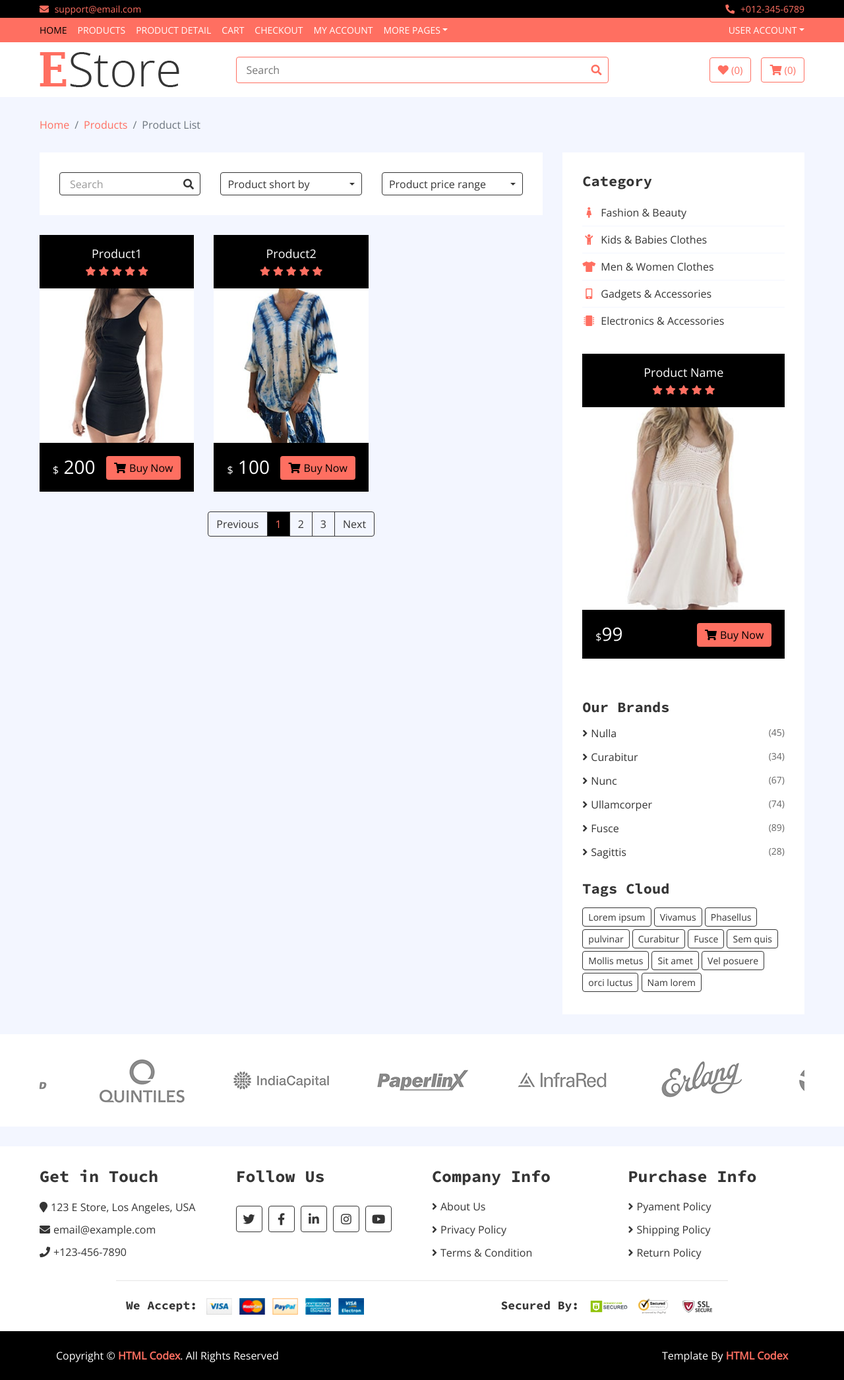
After one commit to kripaz777/djangoecomm, a Django app: template templates/search.html in a window 1280 px wide. The commit adds this page. Shown: the whole page at 66% size. Run offline with Django 4.2, Linux system fonts and the light colour scheme; the template is opened without the code that fills it: values that come from a table or form of the project are taken from there, others are empty; data comes from the database, SQL or seed files in the repository; some libraries are stand-ins or nearby versions.

Commit message:
search and review

```diff
--- a/home/urls.py
+++ b/home/urls.py
@@ -6,4 +6,5 @@ urlpatterns = [
     path('category/<slug>', CategoryView.as_view(), name='category'),
     path('product_details/<slug>', ProductDetailView.as_view(), name='product_details'),
     path('product_review', product_review, name='product_review'),
+    path('search_product', SearchProduct.as_view(), name='search_product'),
 ]
--- /dev/null
+++ b/templates/search.html
@@ -0,0 +1,278 @@
+{% extends 'base.html' %}
+{% load static %}
+{% block content %}
+        <!-- Breadcrumb Start -->
+        <div class="breadcrumb-wrap">
+            <div class="container-fluid">
+                <ul class="breadcrumb">
+                    <li class="breadcrumb-item"><a href="#">Home</a></li>
+                    <li class="breadcrumb-item"><a href="#">Products</a></li>
+                    <li class="breadcrumb-item active">Product List</li>
+                </ul>
+            </div>
+        </div>
+        <!-- Breadcrumb End -->
+
+        <!-- Product List Start -->
+        <div class="product-view">
+            <div class="container-fluid">
+                <div class="row">
+                    <div class="col-lg-8">
+                        <div class="row">
+                            <div class="col-md-12">
+                                <div class="product-view-top">
+                                    <div class="row">
+                                        <div class="col-md-4">
+                                            <div class="product-search">
+                                                <input type="email" value="Search">
+                                                <button><i class="fa fa-search"></i></button>
+                                            </div>
+                                        </div>
+                                        <div class="col-md-4">
+                                            <div class="product-short">
+                                                <div class="dropdown">
+                                                    <div class="dropdown-toggle" data-toggle="dropdown">Product short by</div>
+                                                    <div class="dropdown-menu dropdown-menu-right">
+                                                        <a href="#" class="dropdown-item">Newest</a>
+                                                        <a href="#" class="dropdown-item">Popular</a>
+                                                        <a href="#" class="dropdown-item">Most sale</a>
+                                                    </div>
+                                                </div>
+                                            </div>
+                                        </div>
+                                        <div class="col-md-4">
+                                            <div class="product-price-range">
+                                                <div class="dropdown">
+                                                    <div class="dropdown-toggle" data-toggle="dropdown">Product price range</div>
+                                                    <div class="dropdown-menu dropdown-menu-right">
+                                                        <a href="#" class="dropdown-item">$0 to $50</a>
+                                                        <a href="#" class="dropdown-item">$51 to $100</a>
+                                                        <a href="#" class="dropdown-item">$101 to $150</a>
+                                                        <a href="#" class="dropdown-item">$151 to $200</a>
+                                                        <a href="#" class="dropdown-item">$201 to $250</a>
+                                                        <a href="#" class="dropdown-item">$251 to $300</a>
+                                                        <a href="#" class="dropdown-item">$301 to $350</a>
+                                                        <a href="#" class="dropdown-item">$351 to $400</a>
+                                                        <a href="#" class="dropdown-item">$401 to $450</a>
+                                                        <a href="#" class="dropdown-item">$451 to $500</a>
+                                                    </div>
+                                                </div>
+                                            </div>
+                                        </div>
+                                    </div>
+                                </div>
+                            </div>
+
+
+                            {% for cat in catproducts %}
+                            <div class="col-md-4">
+                                <div class="product-item">
+                                    <div class="product-title">
+                                        <a href="#">{{cat.name}}</a>
+                                        <div class="ratting">
+                                            <i class="fa fa-star"></i>
+                                            <i class="fa fa-star"></i>
+                                            <i class="fa fa-star"></i>
+                                            <i class="fa fa-star"></i>
+                                            <i class="fa fa-star"></i>
+                                        </div>
+                                    </div>
+                                    <div class="product-image">
+                                        <a href="product-detail.html">
+                                            <img src="{{cat.image.url}}" alt="Product Image">
+                                        </a>
+                                        <div class="product-action">
+                                            <a href="#"><i class="fa fa-cart-plus"></i></a>
+                                            <a href="#"><i class="fa fa-heart"></i></a>
+                                            <a href="#"><i class="fa fa-search"></i></a>
+                                        </div>
+                                    </div>
+                                    <div class="product-price">
+                                        <h3><span>$</span>{% if cat.discounted_price > 0 %}
+                                {{cat.discounted_price}}
+                                {% else %}
+                                {{cat.price}}
+                                {% endif %}</h3>
+                                        <a class="btn" href=""><i class="fa fa-shopping-cart"></i>Buy Now</a>
+                                    </div>
+                                </div>
+                            </div>
+                            {% endfor %}
+                        </div>
+
+                        <!-- Pagination Start -->
+                        <div class="col-md-12">
+                            <nav aria-label="Page navigation example">
+                                <ul class="pagination justify-content-center">
+                                    <li class="page-item disabled">
+                                        <a class="page-link" href="#" tabindex="-1">Previous</a>
+                                    </li>
+                                    <li class="page-item active"><a class="page-link" href="#">1</a></li>
+                                    <li class="page-item"><a class="page-link" href="#">2</a></li>
+                                    <li class="page-item"><a class="page-link" href="#">3</a></li>
+                                    <li class="page-item">
+                                        <a class="page-link" href="#">Next</a>
+                                    </li>
+                                </ul>
+                            </nav>
+                        </div>
+                        <!-- Pagination Start -->
+                    </div>
+
+                    <!-- Side Bar Start -->
+                    <div class="col-lg-4 sidebar">
+                        <div class="sidebar-widget category">
+                            <h2 class="title">Category</h2>
+                            <nav class="navbar bg-light">
+                                <ul class="navbar-nav">
+                                    <li class="nav-item">
+                                        <a class="nav-link" href="#"><i class="fa fa-female"></i>Fashion & Beauty</a>
+                                    </li>
+                                    <li class="nav-item">
+                                        <a class="nav-link" href="#"><i class="fa fa-child"></i>Kids & Babies Clothes</a>
+                                    </li>
+                                    <li class="nav-item">
+                                        <a class="nav-link" href="#"><i class="fa fa-tshirt"></i>Men & Women Clothes</a>
+                                    </li>
+                                    <li class="nav-item">
+                                        <a class="nav-link" href="#"><i class="fa fa-mobile-alt"></i>Gadgets & Accessories</a>
+                                    </li>
+                                    <li class="nav-item">
+                                        <a class="nav-link" href="#"><i class="fa fa-microchip"></i>Electronics & Accessories</a>
+                                    </li>
+                                </ul>
+                            </nav>
+                        </div>
+
+                        <div class="sidebar-widget widget-slider">
+                            <div class="sidebar-slider normal-slider">
+                                <div class="product-item">
+                                    <div class="product-title">
+                                        <a href="#">Product Name</a>
+                                        <div class="ratting">
+                                            <i class="fa fa-star"></i>
+                                            <i class="fa fa-star"></i>
+                                            <i class="fa fa-star"></i>
+                                            <i class="fa fa-star"></i>
+                                            <i class="fa fa-star"></i>
+                                        </div>
+                                    </div>
+                                    <div class="product-image">
+                                        <a href="product-detail.html">
+                                            <img src="img/product-10.jpg" alt="Product Image">
+                                        </a>
+                                        <div class="product-action">
+                                            <a href="#"><i class="fa fa-cart-plus"></i></a>
+                                            <a href="#"><i class="fa fa-heart"></i></a>
+                                            <a href="#"><i class="fa fa-search"></i></a>
+                                        </div>
+                                    </div>
+                                    <div class="product-price">
+                                        <h3><span>$</span>99</h3>
+                                        <a class="btn" href=""><i class="fa fa-shopping-cart"></i>Buy Now</a>
+                                    </div>
+                                </div>
+                                <div class="product-item">
+                                    <div class="product-title">
+                                        <a href="#">Product Name</a>
+                                        <div class="ratting">
+                                            <i class="fa fa-star"></i>
+                                            <i class="fa fa-star"></i>
+                                            <i class="fa fa-star"></i>
+                                            <i class="fa fa-star"></i>
+                                            <i class="fa fa-star"></i>
+                                        </div>
+                                    </div>
+                                    <div class="product-image">
+                                        <a href="product-detail.html">
+                                            <img src="img/product-9.jpg" alt="Product Image">
+                                        </a>
+                                        <div class="product-action">
+                                            <a href="#"><i class="fa fa-cart-plus"></i></a>
+                                            <a href="#"><i class="fa fa-heart"></i></a>
+                                            <a href="#"><i class="fa fa-search"></i></a>
+                                        </div>
+                                    </div>
+                                    <div class="product-price">
+                                        <h3><span>$</span>99</h3>
+                                        <a class="btn" href=""><i class="fa fa-shopping-cart"></i>Buy Now</a>
+                                    </div>
+                                </div>
+                                <div class="product-item">
+                                    <div class="product-title">
+                                        <a href="#">Product Name</a>
+                                        <div class="ratting">
+                                            <i class="fa fa-star"></i>
+                                            <i class="fa fa-star"></i>
+                                            <i class="fa fa-star"></i>
+                                            <i class="fa fa-star"></i>
+                                            <i class="fa fa-star"></i>
+                                        </div>
+                                    </div>
+                                    <div class="product-image">
+                                        <a href="product-detail.html">
+                                            <img src="img/product-8.jpg" alt="Product Image">
+                                        </a>
+                                        <div class="product-action">
+                                            <a href="#"><i class="fa fa-cart-plus"></i></a>
+                                            <a href="#"><i class="fa fa-heart"></i></a>
+                                            <a href="#"><i class="fa fa-search"></i></a>
+                                        </div>
+                                    </div>
+                                    <div class="product-price">
+                                        <h3><span>$</span>99</h3>
+                                        <a class="btn" href=""><i class="fa fa-shopping-cart"></i>Buy Now</a>
+                                    </div>
+                                </div>
+                            </div>
+                        </div>
+
+                        <div class="sidebar-widget brands">
+                            <h2 class="title">Our Brands</h2>
+                            <ul>
+                                <li><a href="#">Nulla </a><span>(45)</span></li>
+                                <li><a href="#">Curabitur </a><span>(34)</span></li>
+                                <li><a href="#">Nunc </a><span>(67)</span></li>
+                                <li><a href="#">Ullamcorper</a><span>(74)</span></li>
+                                <li><a href="#">Fusce </a><span>(89)</span></li>
+                                <li><a href="#">Sagittis</a><span>(28)</span></li>
+                            </ul>
+                        </div>
+
+                        <div class="sidebar-widget tag">
+                            <h2 class="title">Tags Cloud</h2>
+                            <a href="#">Lorem ipsum</a>
+                            <a href="#">Vivamus</a>
+                            <a href="#">Phasellus</a>
+                            <a href="#">pulvinar</a>
+                            <a href="#">Curabitur</a>
+                            <a href="#">Fusce</a>
+                            <a href="#">Sem quis</a>
+                            <a href="#">Mollis metus</a>
+                            <a href="#">Sit amet</a>
+                            <a href="#">Vel posuere</a>
+                            <a href="#">orci luctus</a>
+                            <a href="#">Nam lorem</a>
+                        </div>
+                    </div>
+                    <!-- Side Bar End -->
+                </div>
+            </div>
+        </div>
+        <!-- Product List End -->
+
+        <!-- Brand Start -->
+        <div class="brand">
+            <div class="container-fluid">
+                <div class="brand-slider">
+                    <div class="brand-item"><img src="img/brand-1.png" alt=""></div>
+                    <div class="brand-item"><img src="img/brand-2.png" alt=""></div>
+                    <div class="brand-item"><img src="img/brand-3.png" alt=""></div>
+                    <div class="brand-item"><img src="img/brand-4.png" alt=""></div>
+                    <div class="brand-item"><img src="img/brand-5.png" alt=""></div>
+                    <div class="brand-item"><img src="img/brand-6.png" alt=""></div>
+                </div>
+            </div>
+        </div>
+        <!-- Brand End -->
+{% endblock %}
```
Also changed, not shown: home/views.py (+11 -0 lines), templates/product-detail.html (+8 -7 lines).
